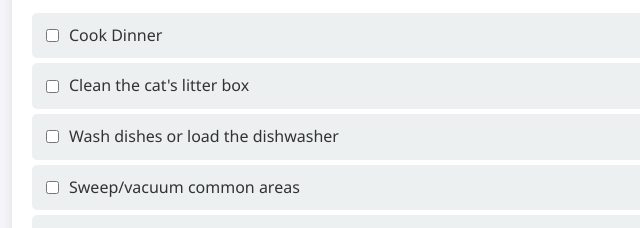
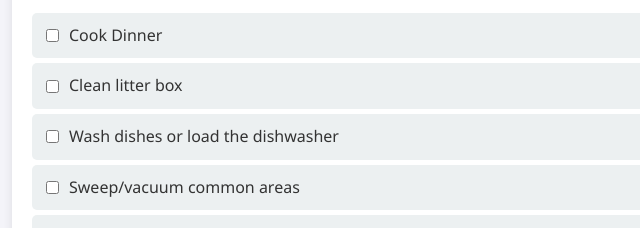
Before and after one commit to leannarpfeffer/chores, a plain HTML site: page index.html in a window 1280 px wide. Shown: the part 222-450 px from the top of the page, 8-648 px from the left. Drawn offline with Linux system fonts and the light colour scheme.

Commit message:
Update index.html

```diff
--- a/index.html
+++ b/index.html
@@ -73,7 +73,7 @@
         const dailyChores = [
             "Cook Dinner",
             "Walk Ace",
-            "Clean the cat's litter box",
+            "Clean litter box",
             "Wipe down kitchen counters",
             "Wash dishes or load the dishwasher",
             "Take out the trash",
```
